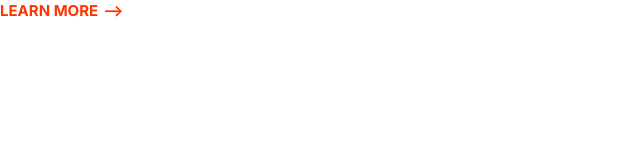
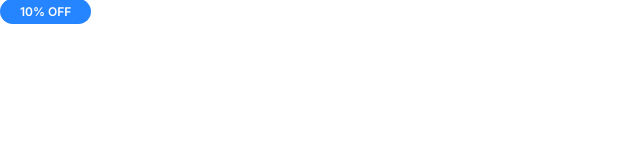
Before and after one commit to laiobudi/moshify-attempt-1, a plain HTML site: page index.html in a window 1280 px wide. Shown: the whole page, without its empty margins (0-640 px from the left). Drawn offline with Linux system fonts and the light colour scheme.

Commit message:
Defined Badge elements

```diff
--- a/css/styles.css
+++ b/css/styles.css
@@ -7,7 +7,9 @@
 }
 
 
+
 /* Typography */
+
 html {
     font-size: 62.5%;
 }
@@ -53,7 +55,9 @@
 }
 
 
+
 /* Links */
+
 a {
     text-decoration: none;
 }
@@ -80,3 +84,36 @@
         font-size: 1.5rem;
     }
 }
+
+
+
+/* Badges */
+
+.badge {
+    border-radius: 20px;
+    font-size: 2rem;
+    font-weight: 600;
+    padding: .5rem 2rem;
+    white-space: nowrap;
+}
+
+.badge--primary {
+    background: var(--color-primary);
+    color: #fff;
+}
+.badge--secondary {
+    background: var(--color-secondary);
+    color: #fff;
+}
+.badge--small {
+    font-size: 1.6rem;
+}
+
+@media screen and (min-width: 1024px) {
+    .badge {
+        font-size: 1.5rem;
+    }
+    .badge--small {
+        font-size: 1.2rem;
+    }
+}
--- a/index.html
+++ b/index.html
@@ -10,11 +10,11 @@
     <link rel="preconnect" href="https://fonts.googleapis.com" />
     <link rel="preconnect" href="https://fonts.gstatic.com" crossorigin />
     <link
-      href="https://fonts.googleapis.com/css2?family=Inter:wght@400;700&display=swap"
+      href="https://fonts.googleapis.com/css2?family=Inter:wght@400;600;700&display=swap"
       rel="stylesheet"
     />
   </head>
   <body>
-    <a href="#" class="link-arrow"> Learn More</a>
+    <span class="badge badge--primary badge--small">10% OFF</span>
   </body>
 </html>
```
Also changed, not shown: components/badges.html (added, +3 -0 lines).
